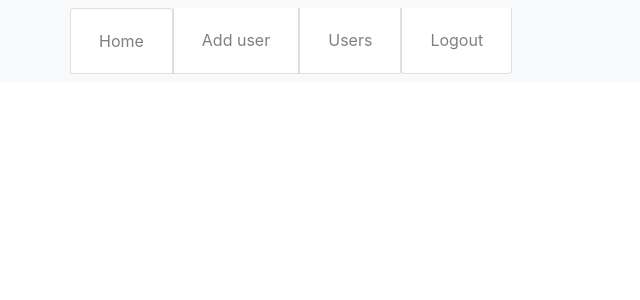
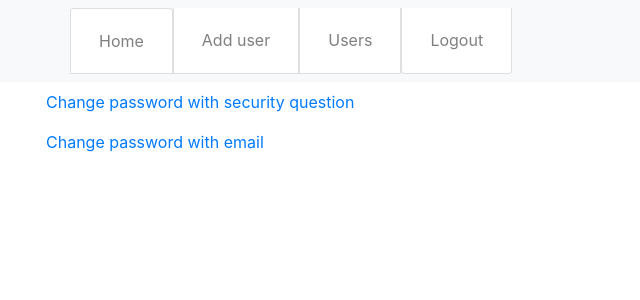
Before and after one commit to icatic1/SI-Grupa2, a React (Create React App) app in the folder siprojectset1frontend/: page /ChangePassword in a window 1280 px wide. Shown: the top 300 px of the page, without its empty margins (0-640 px from the left). Built offline with nearby package versions, Linux system fonts and the light colour scheme.

Commit message:
Dodane komponente za promjenu lozinke

```diff
--- a/siprojectset1frontend/src/App.js
+++ b/siprojectset1frontend/src/App.js
@@ -7,6 +7,8 @@ import Home from './components/Home'
 import AddUser from './components/AddUser'
 import UserList from './components/UserList'
 import UpdateUser from './components/UpdateUser'
+import ChangePassword from "./components/ChangePassword";
+import ChangePasswordM from "./components/ChangePasswordM";
 
 
 import './App.css';
@@ -130,6 +132,8 @@ function App() {
                     <Route exact path='/AddUser' element={<AddUser />} />
                     <Route exact path='/GetAll' element={<UserList />} />
                     <Route exact path='/UpdateUser' element={<UpdateUser />} />
+                    <Route exact path='/ChangePassword' element={<ChangePassword />} />
+                    <Route exact path='/ChangePasswordM' element={<ChangePasswordM />} />
                 </Routes>
             </AuthProvider>
         </Router>)
--- /dev/null
+++ b/siprojectset1frontend/src/ChangePassword.css
@@ -0,0 +1,13 @@
+#first{
+    padding-bottom:15px;
+}
+#everything {
+    padding-left: 30px;
+}
+#withoutPad {
+    padding-left: 0px;
+}
+
+.headingPass {
+    padding-bottom: 20px;
+}
--- /dev/null
+++ b/siprojectset1frontend/src/components/ChangePassword.js
@@ -0,0 +1,16 @@
+import React from "react";
+import { BrowserRouter as Router, Switch, Route, Link, Routes, useNavigate } from 'react-router-dom';
+import '../ChangePassword.css';
+
+function ChangePassword() {
+    return (
+        <div>
+            <div id="everything">
+                <Link to={'/ChangePasswordQ'} className="nav-link"> Change password with security question</Link>
+                <Link to={'/ChangePasswordM'} className="nav-link"> Change password with email</Link>
+            </div>
+        </div>
+    )
+};
+
+export default ChangePassword;
--- /dev/null
+++ b/siprojectset1frontend/src/components/ChangePasswordM.js
@@ -0,0 +1,30 @@
+import React from "react";
+import { Container, Form, Button } from "react-bootstrap";
+import { Link } from 'react-router-dom';
+import '../ChangePassword.css';
+
+
+function ChangePasswordM() {
+    return (
+        <div id="">
+            <Container className="mx-auto">
+                <Link to={'/ChangePassword'} className="nav-link" id="withoutPad"> Change password home page</Link>
+                <h1 className="headingPass">Change password with email</h1>
+                <Form>
+                    <Form.Group className="mb-3" controlId="">
+                        <Form.Label>Enter email:</Form.Label>
+                        <Form.Control type="email" placeholder="Enter email" />
+                        <Form.Text className="text-muted">
+
+                        </Form.Text>
+                    </Form.Group>
+                    <Button variant="primary" type="submit">
+                        Submit
+                    </Button>
+                </Form>
+            </Container>
+        </div>
+    )
+};
+
+export default ChangePasswordM;
```
